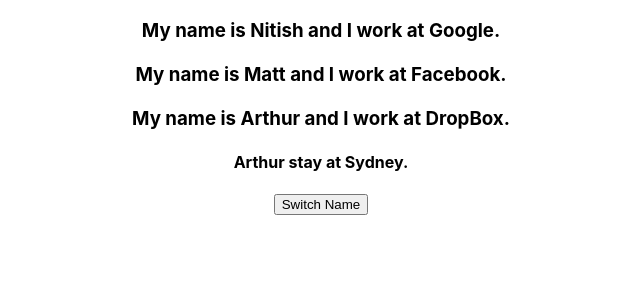
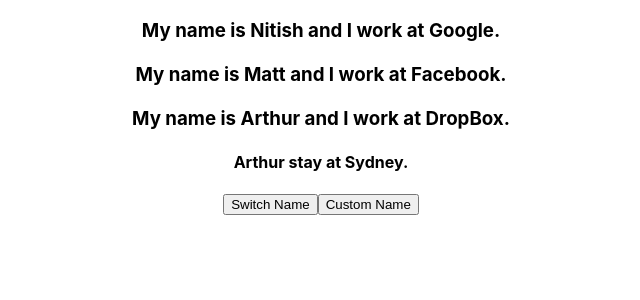
Before and after one commit to nitishbhushan2013/react, a React (Create React App) app in the folder react-complete-guide/: page / in a window 1280 px wide. Shown: the top 300 px of the page, without its empty margins (319-959 px from the left). Built offline with nearby package versions, Linux system fonts and the light colour scheme.

Commit message:
component interaction : passing value to the method - first way

```diff
--- a/react-complete-guide/src/App.js
+++ b/react-complete-guide/src/App.js
@@ -23,6 +23,16 @@
       ]
     });
   }
+
+  customNameChangeHandler = (newName, newCompany) => {
+    this.setState({
+      persons : [
+        {name : newName, company : newCompany},
+        {name : "Matt", company : "Facebook"},
+        {name : "Arthur", company : "Macquarie"}
+      ]
+    });
+  }
 // when ever state value changes, react would re-render the component or rather update the view.
   render() {
     return (
@@ -32,6 +42,7 @@
          <Person name = {this.state.persons[2].name} company = {this.state.persons[2].company}> Arthur stay at Sydney. </Person>
 
          <button onClick = {this.nameChangeHandler} > Switch Name </button>
+         <button onClick = {this.customNameChangeHandler.bind(this, "Mr. Nitish Bhushan", "Google HQ")} > Custom Name </button>
       </div>
     );
   }
```
